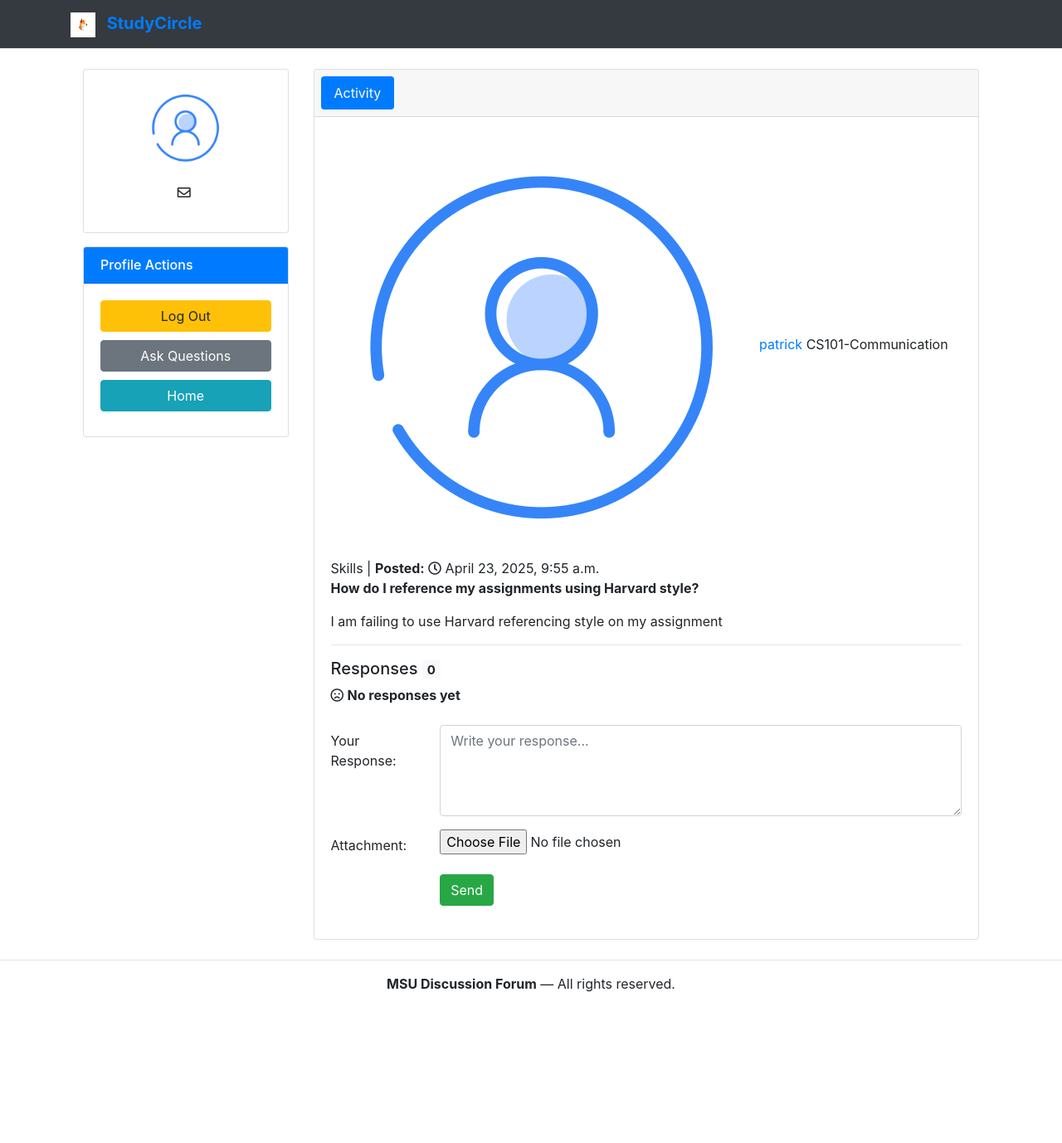
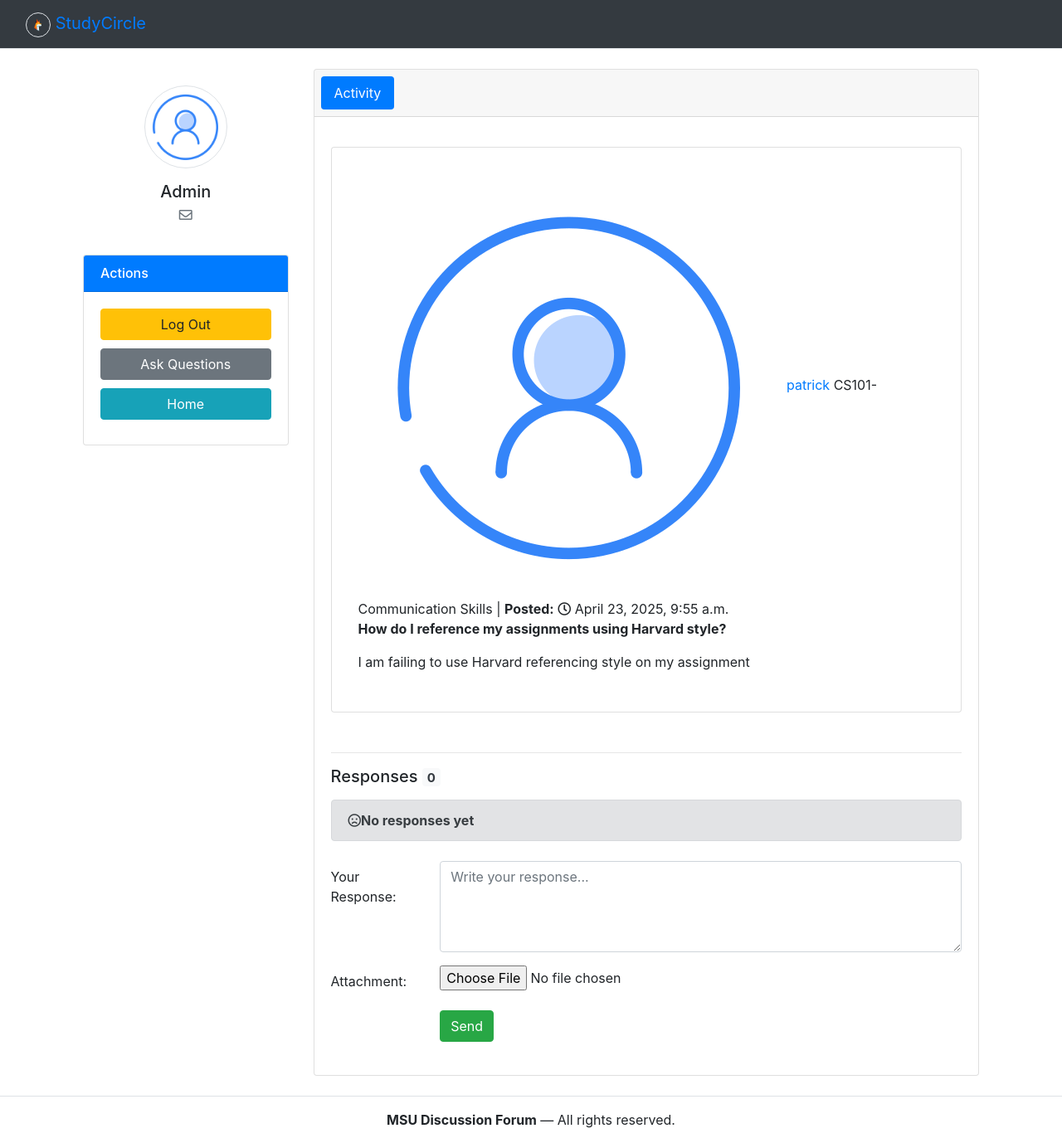
Before and after one commit to patrick-zvenyka/Discussion-Forum, a Django app: page /question/1 in a window 1280 px wide. Shown: the whole page at 83% size. Before the commit the page ends 1196 px from the top, so only its background shows below. Run offline with Django 3.2, Linux system fonts and the light colour scheme; a user stored in the database is signed in; data comes from the database, SQL or seed files in the repository; both versions use the stored data as it was after the commit.

Commit message:
UI-edits

```diff
--- a/fileupload/templates/components/base.html
+++ b/fileupload/templates/components/base.html
@@ -5,7 +5,7 @@
 <head>
     <meta charset="utf-8">
     <meta name="viewport" content="width=device-width, initial-scale=1">
-    <link rel="shortcut icon" href="{% static 'images/logo.png' %}" type="image/x-icon">
+    <link  rel="shortcut icon" href="{% static 'images/logo.png' %}" type="image/x-icon">
      <title>{% block title %}{{ title }}{% endblock %}</title>
 
     <!-- Google Font -->
--- a/fileupload/templates/components/nav.html
+++ b/fileupload/templates/components/nav.html
@@ -1,9 +1,9 @@
   {% load static %}
   <nav class="navbar bg-dark border-bottom border-body" data-bs-theme="dark">
-        <div class="container">
+        <div class="container-fluid">
             <a class="navbar-brand" href="#">
-                <img src="{% static 'images/logo.png' %}" alt="Logo" width="30" height="30" class="mr-2">
-                <strong>StudyCircle</strong>
+                <img src="{% static 'images/logo.png' %}" alt="Logo" width="30" height="30" class="rounded-circle border">
+                StudyCircle
             </a>
             {% comment %} <div class="ml-auto">
                 <form class="form-inline d-inline-block">
--- a/fileupload/templates/components/profile.html
+++ b/fileupload/templates/components/profile.html
@@ -1,18 +1,26 @@
  {% load static %}
  <div class="col-md-3">
-    <div class="card">
+    <div class="card shadow-sm border-0">
         <div class="card-body text-center">
-            <img class="img-fluid img-circle mb-3" src="{% static 'images/user-286.png' %}" alt="Profile Picture" style="width:100px; height:100px;">
-            {% comment %} <h5 class="card-title">{{ request.user }}</h5> {% endcomment %}
-            {% comment %} <p><i class="fas fa-book mr-1"></i> {{ request.user.siteusers.program }}</p>
-            <p><i class="fas fa-pencil-alt mr-1"></i> {{ request.user.siteusers.position }}</p> {% endcomment %}
-            <p><i class="far fa-envelope mr-1"></i> {{ request.user.email }}</p>
+            <div class="d-flex flex-column align-items-center">
+                <img
+                    class="rounded-circle mb-3 border"
+                    src="{% static 'images/user-286.png' %}"
+                    alt="Profile Picture"
+                    style="width: 100px; height: 100px; object-fit: cover;"
+                >
+                <h5 class="card-title mb-1 fw-semibold">{{ request.user }}</h5>
+                <p class="text-muted mb-0">
+                    <i class="far fa-envelope me-1"></i> {{ request.user.email }}
+                </p>
+            </div>
         </div>
     </div>
 
+
     <div class="card mt-3">
         <div class="card-header bg-primary text-white">
-            <h6 class="mb-0">Profile Actions</h6>
+            <h6 class="mb-0">Actions</h6>
         </div>
         <div class="card-body profile-actions">
             <a href="{% url 'logout' %}"><button class="btn btn-warning">Log Out</button></a>
--- a/fileupload/templates/home.html
+++ b/fileupload/templates/home.html
@@ -42,7 +42,7 @@
 
                     <div class="col-sm-4"></div>
                     <div class="">
-                        <a class="btn small-login" href="{% url 'login.html' %}">Explore Now</a>
+                        <a class="btn small-login" href="{% url 'login' %}">Explore Now</a>
                     </div>
                 </div>
                 <div class="col-6">
--- a/fileupload/templates/responses.html
+++ b/fileupload/templates/responses.html
@@ -24,6 +24,8 @@
                                         <div class="tab-pane active" id="activity">
                                             <!-- Question Block -->
                                             <div class="post">
+                                                <div class="card my-3 shadow-lg p-3 mb-5 bg-body rounded">
+                                                    <div class="card-body p-3">
                                                         <div class="user-block">
                                                             <img class="img-circle img-bordered-sm" src="{% static 'images/user-286.png' %}" alt="user image">
                                                             <span class="username"><a href="#">{{ question.author.username }}</a></span>
@@ -31,33 +33,41 @@
                                                         </div>
                                                         <p><strong>{{ question.title }}</strong></p>
                                                         <p>{{ question.body }}</p>
+                                                    </div>
+                                                </div>
                                                 <hr>
 
                                                 <!-- Responses -->
                                                 <div class="responses-container">
-                                                    <h5 class="responses-container-heading">Responses <span class="badge badge-light">{{ question.get_responses.count }}</span></h5>
+                                                    <h5 class="responses-container-heading">
+                                                        Responses
+                                                        <span class="badge bg-light text-dark">{{ question.get_responses.count }}</span>
+                                                    </h5>
+
                                                     {% if not question.responses.all %}
-                                                        <p class="no-responses-text"><i class="far fa-frown"></i> <strong>No responses yet</strong></p>
+                                                    <div class="alert alert-secondary d-flex align-items-center mt-3" role="alert">
+                                                        <i class="far fa-frown me-2"></i>
+                                                        <strong>No responses yet</strong>
+                                                    </div>
                                                     {% else %}
                                                     {% for response in question.get_responses %}
-                                                        <div class="card-body">
-                                                            <blockquote id="{{ response.id }}">
-                                                                <p class="response-body">{{ response.body }}</p>
+                                                    <div class="card my-3 shadow-none p-3 mb-5 bg-light rounded">
+                                                        <div class="card-body p-3">
+                                                            <div class="user-block">
+                                                                <img class="img-circle img-bordered-sm me-2" src="{% static 'images/user-286.png' %}" alt="user image" width="32" height="32">
+                                                                <span class="username d-block mb-0 fw-semibold" style="font-size: 14px;">{{ response.user.username }}</span>
+                                                                <span class="description text-muted" style="font-size: 13px;">
+                                                                    <strong>Response Time:</strong> <i class="far fa-clock"></i> {{ response.updated_at }}
+                                                                </span>
+                                                            </div>
+                                                            <p class="mt-2 mb-0" style="font-size: 14px;">{{ response.body }}</p>
 
                                                             {% if response.pdf %}
-                                                                    <a href="{{ response.pdf.url }}" class="btn btn-outline-info btn-sm" target="_blank"><i class="fa fa-download"></i> Download File</a>
-                                                                {% else %}
-                                                                    <span class="text-muted"><small></small></span>
+                                                                <a href="{{ response.pdf.url }}" class="btn btn-sm btn-outline-info mt-2" target="_blank">
+                                                                    <i class="fa fa-download me-1"></i> Download File
+                                                                </a>
                                                             {% endif %}
-                                                                <br>
-                                                                <br>
-                                                                <div class="user-block">
-                                                                    <img class="img-circle img-bordered-sm" src="{% static 'images/user-286.png' %}" alt="user image">
-                                                                    <span class="username"><a href="#">{{ response.user.username }}</a></span>
-                                                                    <span class="description"><strong>Response Time:</strong> <i class="far fa-clock"></i> {{ response.updated_at }}</span>
                                                         </div>
-
-                                                            </blockquote>
                                                     </div>
                                                     {% endfor %}
                                                     {% endif %}
--- a/fileupload/user/views.py
+++ b/fileupload/user/views.py
@@ -22,7 +22,7 @@ def registerPage(request):
                 user = form.save()
                 messages.success(request, "Account successfully created!")
                 login(request, user)
-                return redirect('login.html')
+                return redirect('login')
         except Exception as e:
             print(e)
             raise
```
Also changed, not shown: fileupload/templates/login.html (+9 -6 lines), fileupload/templates/main.html (+6 -2 lines), fileupload/templates/register.html (+13 -11 lines), fileupload/assets/images/logo.png, fileupload/db.sqlite3, fileupload/static/images/PfSense_logo.png (added), fileupload/static/images/logo.png. Lines whose indentation alone changed are shown as unchanged.
